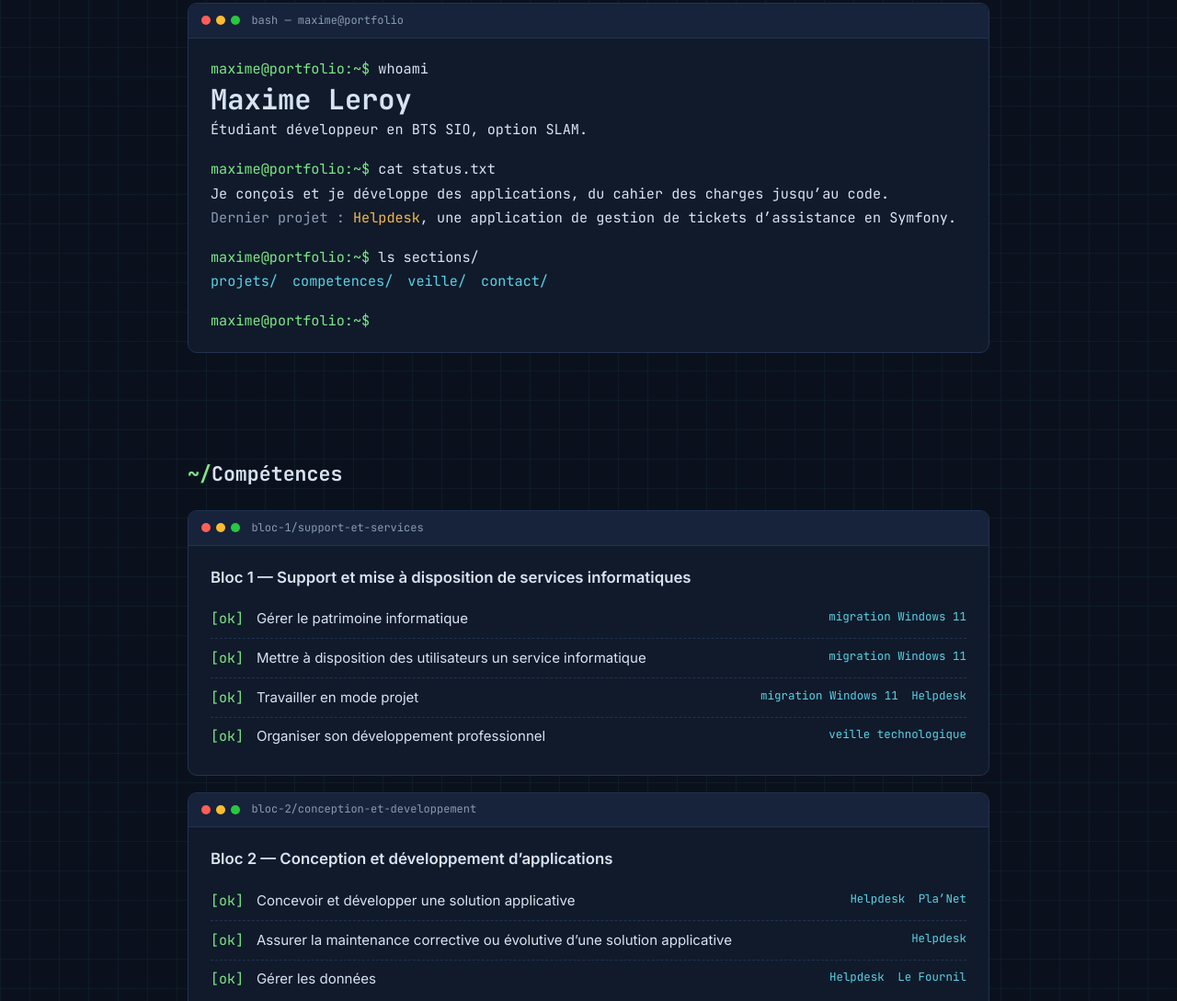
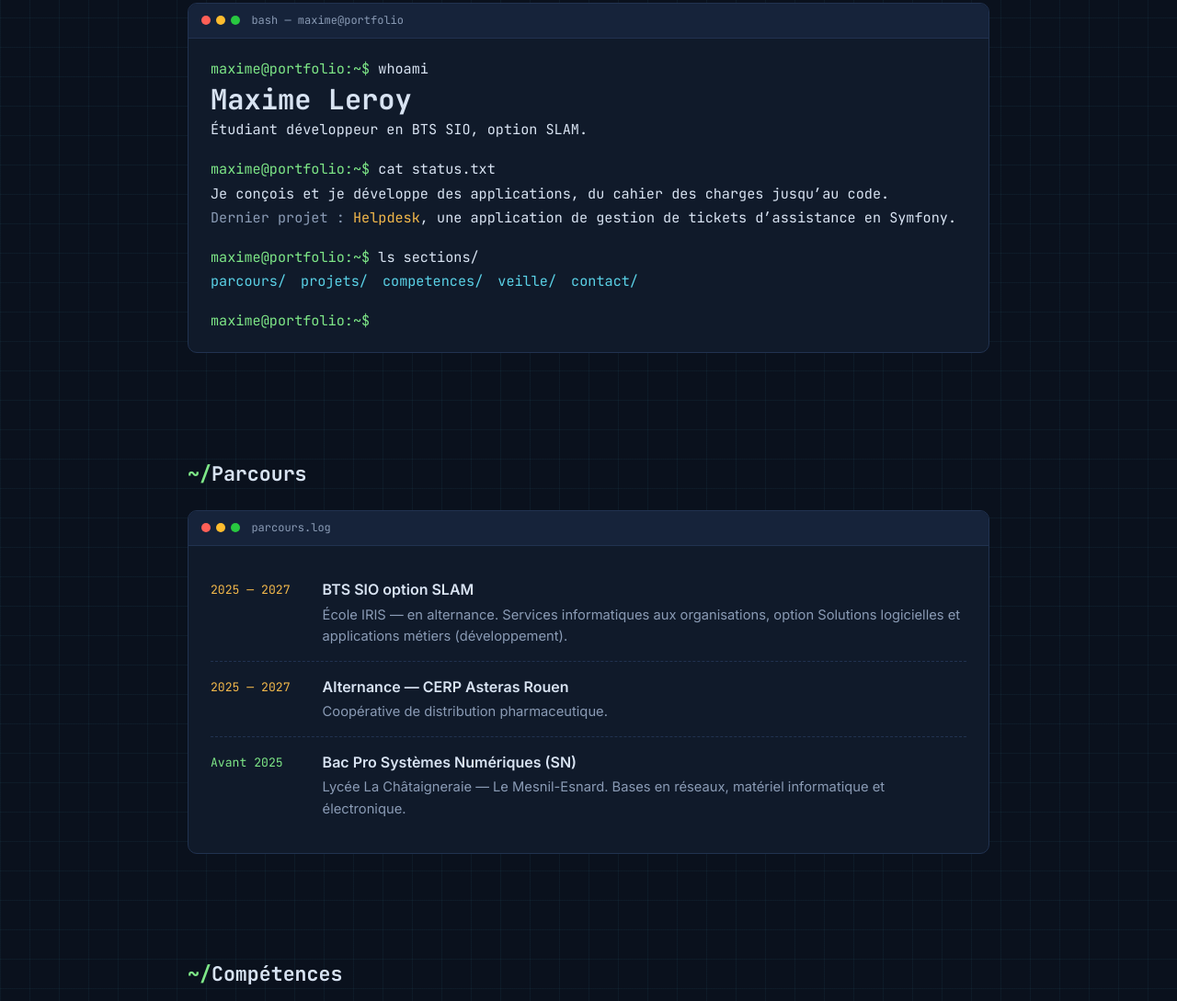
Before and after one commit to maxime7606/maxime7606.github.io, a plain HTML site: page index.html in a window 1280 px wide. Shown: the part 109-1198 px from the top of the page at 92% size. Drawn offline with Linux system fonts and the light colour scheme.

Commit message:
Update index.html

```diff
--- a/index.html
+++ b/index.html
@@ -132,7 +132,15 @@
   .news small { display: block; color: var(--muted); font-size: 0.78rem; }
   .note { margin-top: 1rem; }
 
-  /* ===== 9. CONTACT ===== */
+  /* ===== 9. PARCOURS ===== */
+  .etape { display: flex; gap: 1.1rem; padding: 0.9rem 0; border-bottom: 1px dashed var(--border); }
+  .etape:last-child { border-bottom: none; }
+  .etape .date { flex-shrink: 0; width: 6.5rem; padding-top: 0.15rem; color: var(--green); font-size: 0.82rem; }
+  .etape h3 { margin: 0 0 0.2rem; font-size: 1rem; }
+  .etape p { margin: 0; color: var(--muted); font-size: 0.92rem; }
+  .etape .en-cours { color: var(--amber); }
+
+  /* ===== 10. CONTACT ===== */
   .contact div { display: flex; align-items: center; gap: 0.7rem; padding: 0.35rem 0; color: var(--muted); font-size: 0.92rem; }
   .contact svg { flex-shrink: 0; width: 20px; height: 20px; fill: none; stroke: var(--accent); stroke-width: 2; stroke-linecap: round; stroke-linejoin: round; }
   .contact .key { width: 4.6rem; flex-shrink: 0; color: var(--green); }
@@ -163,6 +171,7 @@
   <nav>
     <a class="logo" href="#">maxime@portfolio:~$</a>
     <ul class="menu" id="menu">
+      <li><a href="#parcours">./parcours</a></li>
       <li><a href="#competences">./competences</a></li>
       <li><a href="#projets">./projets</a></li>
       <li><a href="#veille">./veille</a></li>
@@ -188,8 +197,40 @@
         <p class="cmd">cat status.txt</p>
         <p class="out">Je conçois et je développe des applications, du cahier des charges jusqu’au code.<br><span class="dim">Dernier projet :</span> <span class="hl">Helpdesk</span>, une application de gestion de tickets d’assistance en Symfony.</p>
         <p class="cmd">ls sections/</p>
-        <p class="out"><a href="#projets">projets/</a><a href="#competences">competences/</a><a href="#veille">veille/</a><a href="#contact">contact/</a></p>
+        <p class="out"><a href="#parcours">parcours/</a><a href="#projets">projets/</a><a href="#competences">competences/</a><a href="#veille">veille/</a><a href="#contact">contact/</a></p>
         <p class="cmd"></p>
+      </div>
+    </div>
+  </section>
+
+  <!-- ===================== PARCOURS ===================== -->
+  <!-- Une étape = la date à gauche, le diplôme ou le poste à droite. La plus récente en haut. -->
+  <section id="parcours">
+    <h2>Parcours</h2>
+    <div class="win">
+      <div class="win-bar">parcours.log</div>
+      <div class="win-body">
+        <div class="etape">
+          <span class="date en-cours">2025 — 2027</span>
+          <div>
+            <h3>BTS SIO option SLAM</h3>
+            <p>École IRIS — en alternance. Services informatiques aux organisations, option Solutions logicielles et applications métiers (développement).</p>
+          </div>
+        </div>
+        <div class="etape">
+          <span class="date en-cours">2025 — 2027</span>
+          <div>
+            <h3>Alternance — CERP Asteras Rouen</h3>
+            <p>Coopérative de distribution pharmaceutique.</p>
+          </div>
+        </div>
+        <div class="etape">
+          <span class="date">Avant 2025</span>
+          <div>
+            <h3>Bac Pro Systèmes Numériques (SN)</h3>
+            <p>Lycée La Châtaigneraie — Le Mesnil-Esnard. Bases en réseaux, matériel informatique et électronique.</p>
+          </div>
+        </div>
       </div>
     </div>
   </section>
```
